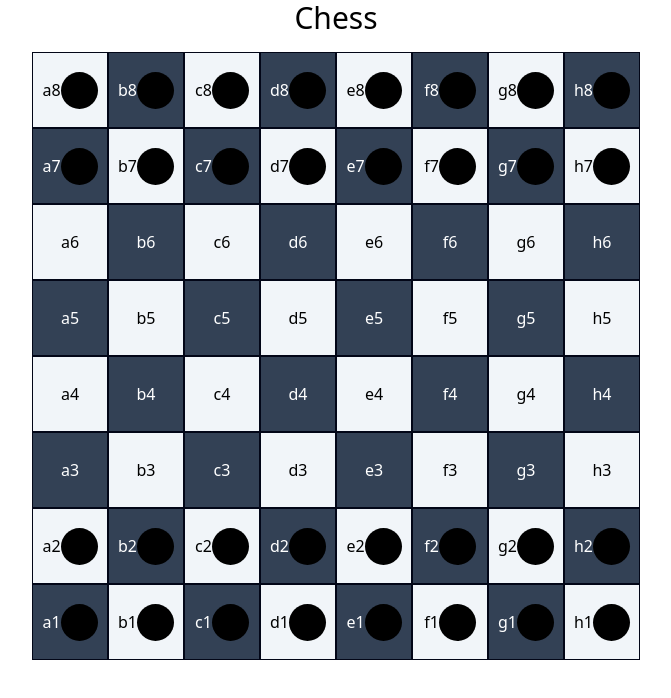
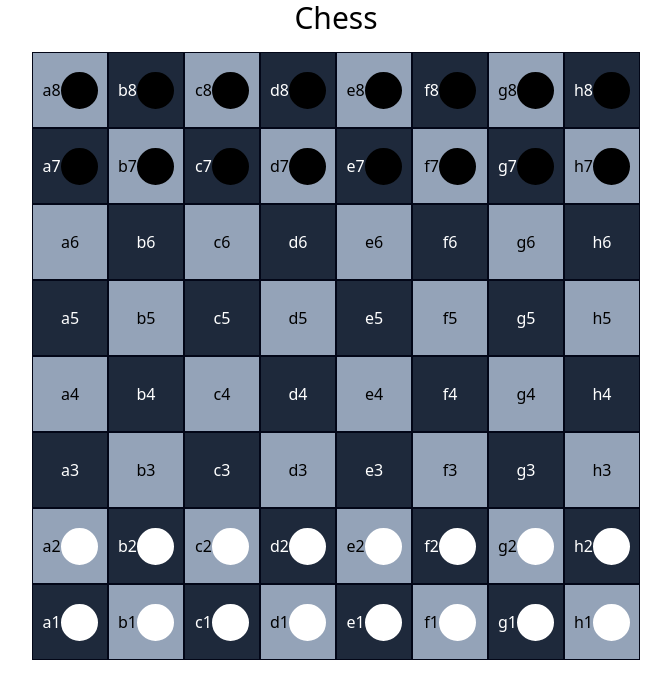
Before and after one commit to RShillgit/Chess, a React (Vite) app: page / in a window 1280 px wide. Shown: the top 698 px of the page, without its empty margins (304-975 px from the left). Built offline with nearby package versions, Linux system fonts and the light colour scheme.

Commit message:
Start of piece onclick

```diff
--- a/src/components/ChessBoard.tsx
+++ b/src/components/ChessBoard.tsx
@@ -1,5 +1,6 @@
 import { ReactNode, useEffect, useState } from "react"
 import { useChessContext } from "../context/chessContext";
+import { Piece } from "../types/chessTypes";
 
 type boardBox = {
     position: string,
@@ -59,11 +60,26 @@ const ChessBoard = () => {
         const userPieceExists = user.pieces.find(piece => piece.position === position);
         const aiPieceExists = ai.pieces.find(piece => piece.position === position);
 
-        if (userPieceExists || aiPieceExists) {
+        if (userPieceExists ) {
             return (
-                <div className="bg-black w-1/2 h-1/2 rounded-full"></div>
+                <div className="bg-white w-1/2 h-1/2 border-4 border-white rounded-full cursor-pointer hover:border-yellow-500 focus:bg-red-700"
+                    onClick={(e) => selectChessPiece(e, userPieceExists)}
+                >
+                </div>
             )
         }
+        else if (aiPieceExists) {
+            return (
+                <div className="bg-black w-1/2 h-1/2 border-4 border-black rounded-full"></div>
+            )
+        }
+    }
+
+    // Onclick selection for chess piece
+    const selectChessPiece = (e: React.MouseEvent, piece: Piece) => {
+
+        console.log(piece)
+
     }
 
     return (
@@ -72,7 +88,7 @@ const ChessBoard = () => {
             {board.map((box, i) => {
                 return (
                     <div key={i} id={box.position} className={`flex justify-center items-center w-full h-full border border-slate-950
-                        ${box.color === 'dark' ? 'bg-slate-700 text-white' : 'bg-slate-100 text-black'}`}
+                        ${box.color === 'dark' ? 'bg-slate-800 text-white' : 'bg-slate-400 text-black'}`}
                     >{box.position}
 
                         {checkPieceLocation(box.position)}
```
